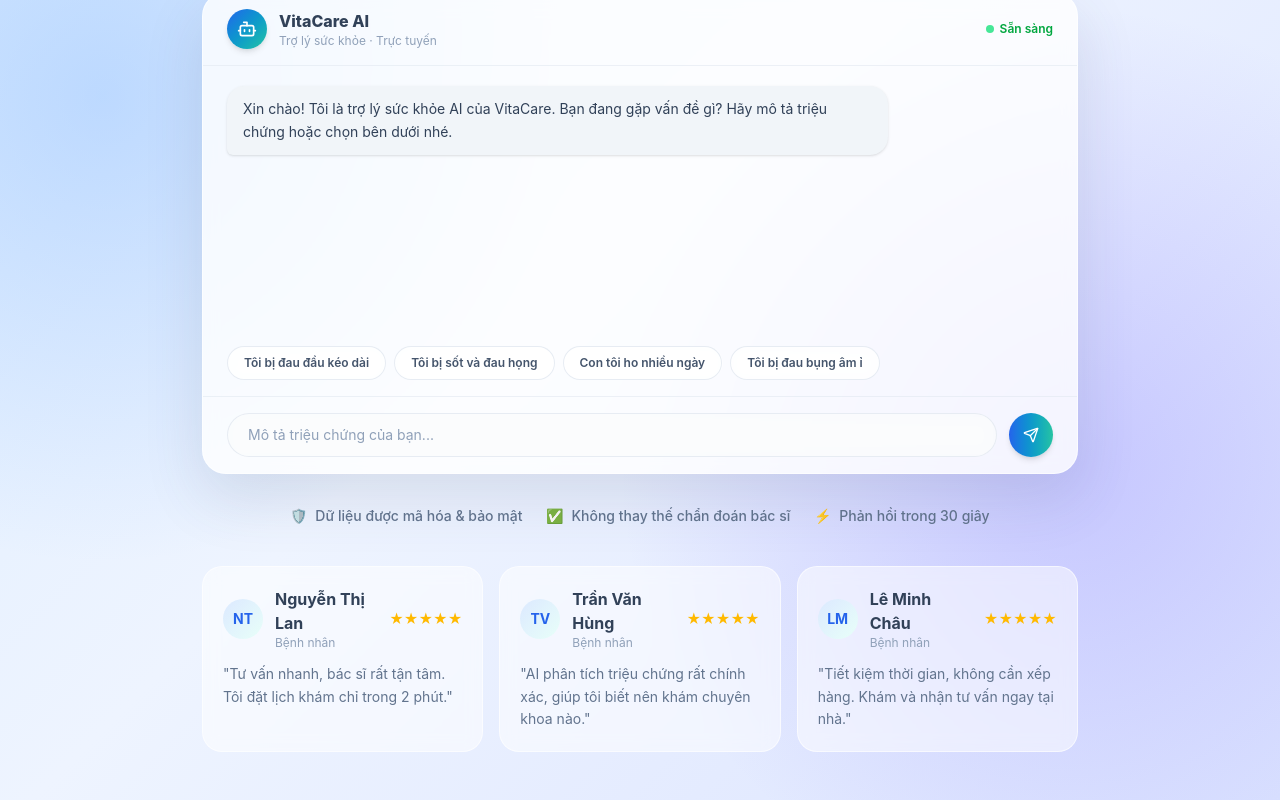
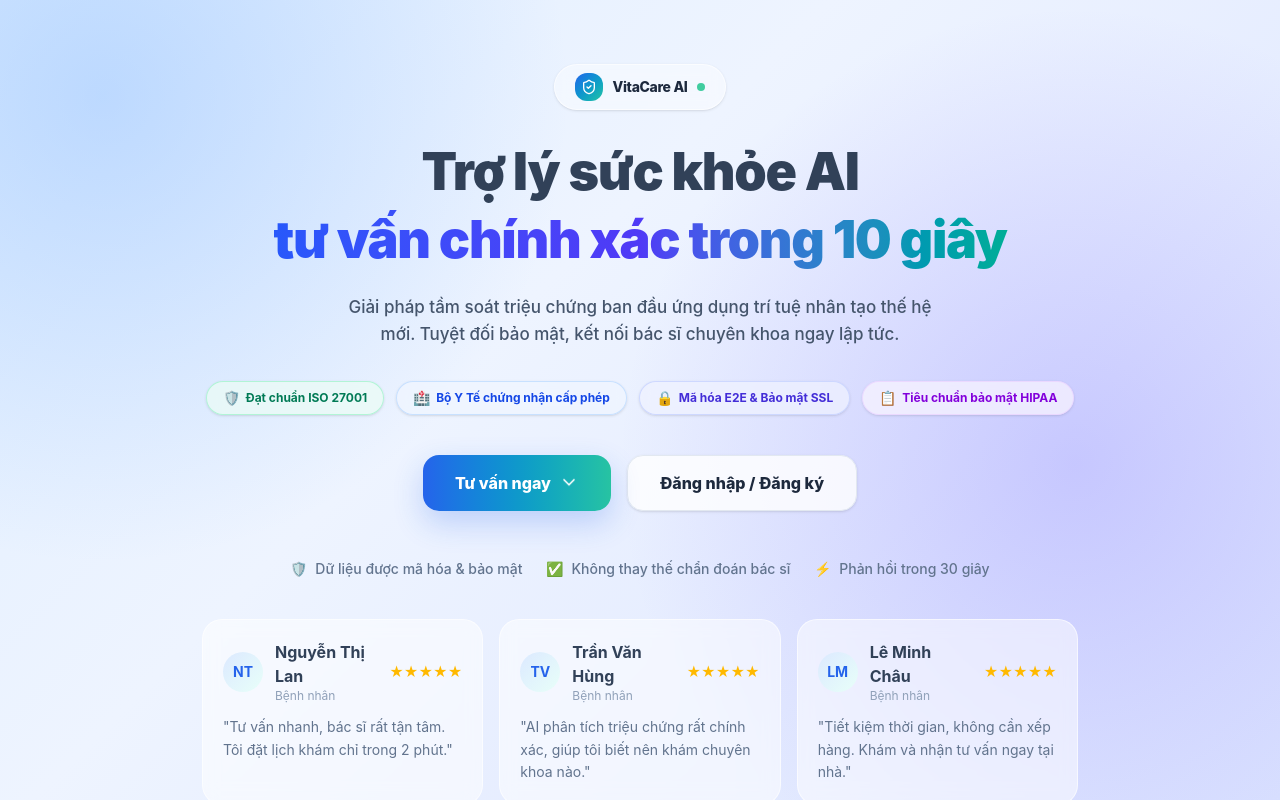
Before and after one commit to vnvha26/vita-care-ui, a React (Vite) app: page / in a window 1280 px wide. Built offline with nearby package versions, Linux system fonts and the light colour scheme.

Commit message:
Landing page: render chat conditionally, expand chat to full viewport height, and make chat input glassmorphic

```diff
--- a/src/app/routes.tsx
+++ b/src/app/routes.tsx
@@ -48,6 +48,7 @@
 
 function LandingPage() {
   const [showLogin, setShowLogin] = useState(false);
+  const [showChat, setShowChat] = useState(false);
   const [chatInput, setChatInput] = useState("");
   const [chatMessages, setChatMessages] = useState([
     { from: "ai", text: "Xin chào! Tôi là trợ lý sức khỏe AI của VitaCare. Bạn đang gặp vấn đề gì? Hãy mô tả triệu chứng hoặc chọn bên dưới nhé." },
@@ -57,7 +58,10 @@
   const chatSectionRef = useRef<HTMLDivElement>(null);
 
   const scrollToChat = () => {
+    setShowChat(true);
+    setTimeout(() => {
       chatSectionRef.current?.scrollIntoView({ behavior: "smooth", block: "start" });
+    }, 100);
   };
 
   const quickReplies = [
@@ -171,30 +175,37 @@
           </div>
 
           {/* Interactive AI Chat - the hero element */}
-          <div ref={chatSectionRef} className="mb-8 rounded-[24px] border border-white/60 bg-white/80 shadow-[0_24px_60px_rgba(63,78,111,0.14)] backdrop-blur scroll-mt-6">
+          {showChat && (
+            <div
+              ref={chatSectionRef}
+              className="mb-8 flex flex-col h-[75vh] md:h-[82vh] max-h-[800px] min-h-[480px] rounded-[30px] border border-white/60 bg-white/70 shadow-[0_24px_70px_rgba(63,78,111,0.18)] backdrop-blur-xl scroll-mt-6 animate-in fade-in slide-in-from-bottom-12 duration-500 overflow-hidden"
+            >
               {/* Chat header */}
-            <div className="flex items-center gap-3 border-b border-slate-200/60 px-6 py-4">
-              <div className="flex h-10 w-10 items-center justify-center rounded-full bg-gradient-to-br from-[#2563eb] to-[#27C3A2] text-white shadow-md">
-                <Bot className="h-5 w-5" />
+              <div className="flex items-center gap-3 border-b border-white/40 bg-white/20 px-6 py-4 shrink-0">
+                <div className="flex h-11 w-11 items-center justify-center rounded-2xl bg-gradient-to-br from-[#2563eb] to-[#27C3A2] text-white shadow-md shadow-blue-500/10">
+                  <Bot className="h-5 w-5 animate-pulse" />
                 </div>
                 <div>
-                <p className="font-extrabold text-slate-700">VitaCare AI</p>
-                <p className="text-xs text-slate-400">Trợ lý sức khỏe · Trực tuyến</p>
+                  <p className="font-black text-slate-800 text-base">VitaCare AI Assistant</p>
+                  <p className="text-xs font-semibold text-slate-400 flex items-center gap-1.5">
+                    <span className="inline-block h-2 w-2 rounded-full bg-emerald-500 animate-ping" />
+                    Hệ thống đang hoạt động
+                  </p>
                 </div>
-              <div className="ml-auto flex items-center gap-1.5">
-                <div className="h-2 w-2 animate-pulse rounded-full bg-green-400" />
-                <span className="text-xs font-semibold text-green-600">Sẵn sàng</span>
+                <div className="ml-auto hidden sm:flex items-center gap-2 rounded-xl bg-white/40 px-3 py-1.5 border border-white/40 shadow-sm">
+                  <ShieldCheck className="h-4 w-4 text-blue-600" />
+                  <span className="text-[11px] font-bold text-slate-600">Được mã hóa bảo mật</span>
                 </div>
               </div>
 
               {/* Chat messages */}
-            <div className="min-h-[280px] max-h-[320px] space-y-4 overflow-y-auto px-6 py-5">
+              <div className="flex-1 overflow-y-auto px-6 py-6 space-y-4 min-h-0 custom-scrollbar">
                 {chatMessages.map((msg, i) => (
                   <div key={i} className={`flex ${msg.from === "user" ? "justify-end" : "justify-start"}`}>
-                  <div className={`max-w-[80%] rounded-[18px] px-4 py-3 text-sm leading-relaxed shadow-sm ${
+                    <div className={`max-w-[82%] rounded-[22px] px-5 py-3.5 text-sm leading-relaxed shadow-sm ${
                       msg.from === "user"
-                      ? "rounded-br-md bg-gradient-to-r from-[#2563eb] to-[#27C3A2] text-white"
-                      : "rounded-bl-md bg-slate-100 text-slate-700"
+                        ? "rounded-br-none bg-gradient-to-r from-[#2563eb] to-[#27C3A2] text-white font-semibold"
+                        : "rounded-bl-none bg-white/80 border border-white/50 text-slate-700 font-medium backdrop-blur-sm"
                     }`}>
                       {msg.text}
                     </div>
@@ -202,11 +213,11 @@
                 ))}
                 {isTyping && (
                   <div className="flex justify-start">
-                  <div className="rounded-[18px] rounded-bl-md bg-slate-100 px-4 py-3">
-                    <div className="flex gap-1">
-                      <div className="h-2 w-2 animate-bounce rounded-full bg-slate-400" style={{ animationDelay: "0ms" }} />
-                      <div className="h-2 w-2 animate-bounce rounded-full bg-slate-400" style={{ animationDelay: "160ms" }} />
-                      <div className="h-2 w-2 animate-bounce rounded-full bg-slate-400" style={{ animationDelay: "320ms" }} />
+                    <div className="rounded-[22px] rounded-bl-none bg-white/85 border border-white/50 px-5 py-3.5 backdrop-blur-sm">
+                      <div className="flex gap-1.5 items-center h-4">
+                        <div className="h-2 w-2 animate-bounce rounded-full bg-blue-500" style={{ animationDelay: "0ms" }} />
+                        <div className="h-2 w-2 animate-bounce rounded-full bg-emerald-500" style={{ animationDelay: "160ms" }} />
+                        <div className="h-2 w-2 animate-bounce rounded-full bg-indigo-500" style={{ animationDelay: "320ms" }} />
                       </div>
                     </div>
                   </div>
@@ -215,31 +226,38 @@
               </div>
 
               {/* Quick replies */}
-            <div className="flex flex-wrap gap-2 px-6 pb-4">
+              <div className="flex flex-wrap gap-2 px-6 pb-4 shrink-0 bg-white/10">
                 {quickReplies.map((q) => (
-                <button key={q} type="button" onClick={() => sendMessage(q)} className="rounded-full border border-slate-200/80 bg-white/60 px-4 py-2 text-xs font-semibold text-slate-600 backdrop-blur transition hover:-translate-y-0.5 hover:bg-white hover:text-slate-800 hover:shadow-md">
+                  <button
+                    key={q}
+                    type="button"
+                    onClick={() => sendMessage(q)}
+                    className="rounded-full border border-white/80 bg-white/60 px-4 py-2.5 text-xs font-bold text-slate-600 backdrop-blur-md transition hover:-translate-y-0.5 hover:bg-white hover:text-slate-800 hover:shadow-md cursor-pointer"
+                  >
                     {q}
                   </button>
                 ))}
               </div>
 
-            {/* Input */}
-            <div className="flex items-center gap-3 border-t border-slate-200/60 px-6 py-4">
+              {/* Input - Premium Glassmorphism */}
+              <div className="flex items-center gap-3 bg-white/30 backdrop-blur-lg border-t border-white/40 px-6 py-4 shrink-0">
                 <input
                   value={chatInput}
                   onChange={(e) => setChatInput(e.target.value)}
                   onKeyDown={(e) => { if (e.key === "Enter") sendMessage(chatInput); }}
-                placeholder="Mô tả triệu chứng của bạn..."
-                className="h-11 flex-1 rounded-full border border-slate-200/80 bg-slate-50/60 px-5 text-sm outline-none placeholder:text-slate-400 backdrop-blur focus:ring-2 focus:ring-[#2563eb]/30"
+                  placeholder="Mô tả triệu chứng hoặc câu hỏi của bạn tại đây..."
+                  className="h-12 flex-1 rounded-full border border-white/80 bg-white/50 px-5 text-sm font-semibold outline-none placeholder:text-slate-400 backdrop-blur-lg focus:bg-white/80 focus:border-blue-400 focus:ring-4 focus:ring-blue-500/10 text-slate-800 transition-all duration-300 shadow-inner"
                 />
-              <Link
-                to="/guest/chat"
-                className="flex h-11 w-11 items-center justify-center rounded-full bg-gradient-to-r from-[#2563eb] to-[#27C3A2] text-white shadow-md transition hover:shadow-lg hover:scale-105"
+                <button
+                  type="button"
+                  onClick={() => sendMessage(chatInput)}
+                  className="flex h-12 w-12 items-center justify-center rounded-full bg-gradient-to-r from-[#2563eb] to-[#27C3A2] text-white shadow-lg shadow-blue-500/10 hover:shadow-blue-500/20 transition hover:scale-105 hover:rotate-6 active:scale-95 cursor-pointer"
                 >
                   <Send className="h-4 w-4" />
-              </Link>
+                </button>
               </div>
             </div>
+          )}
 
           {/* Trust + CTA row */}
           <div className="flex flex-wrap items-center justify-center gap-6 text-sm">
```
Lines whose indentation alone changed are shown as unchanged.
